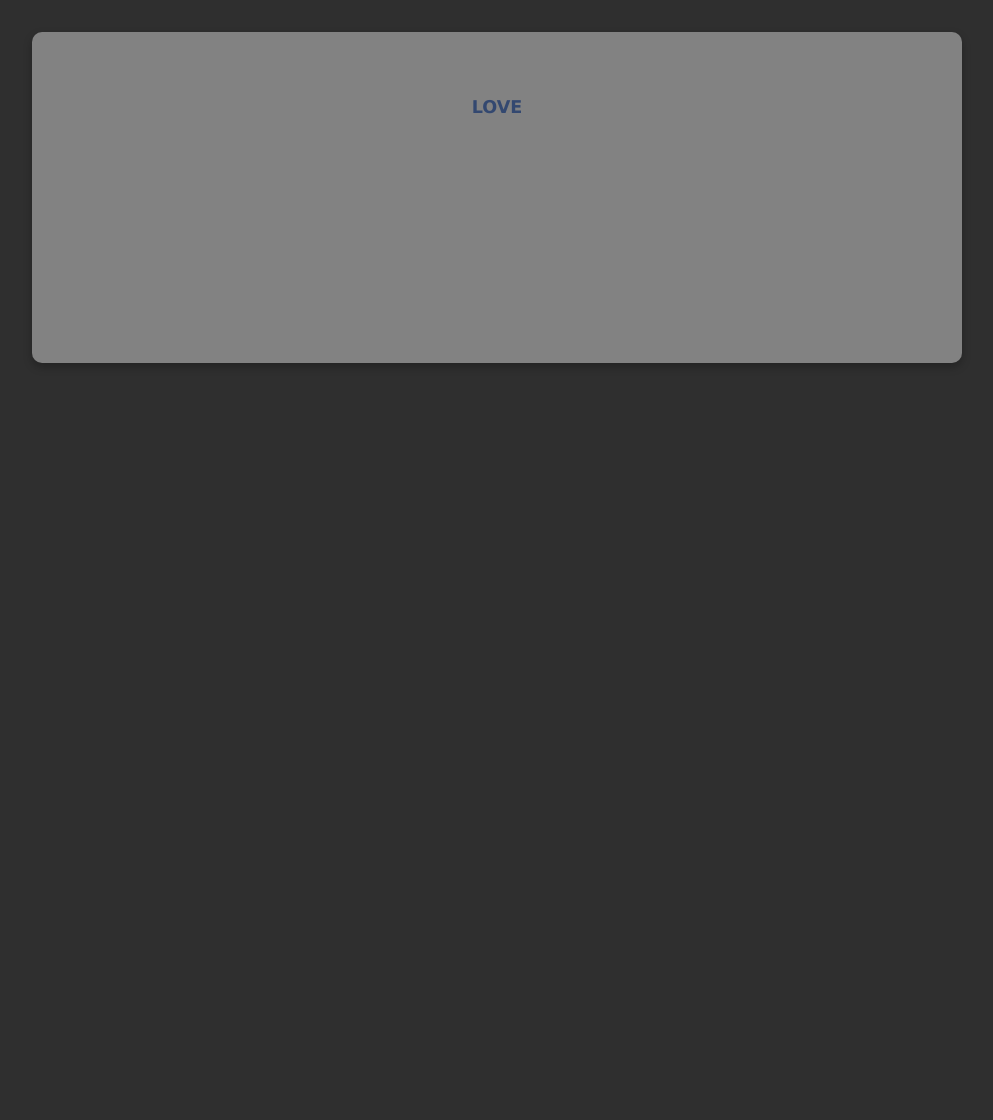
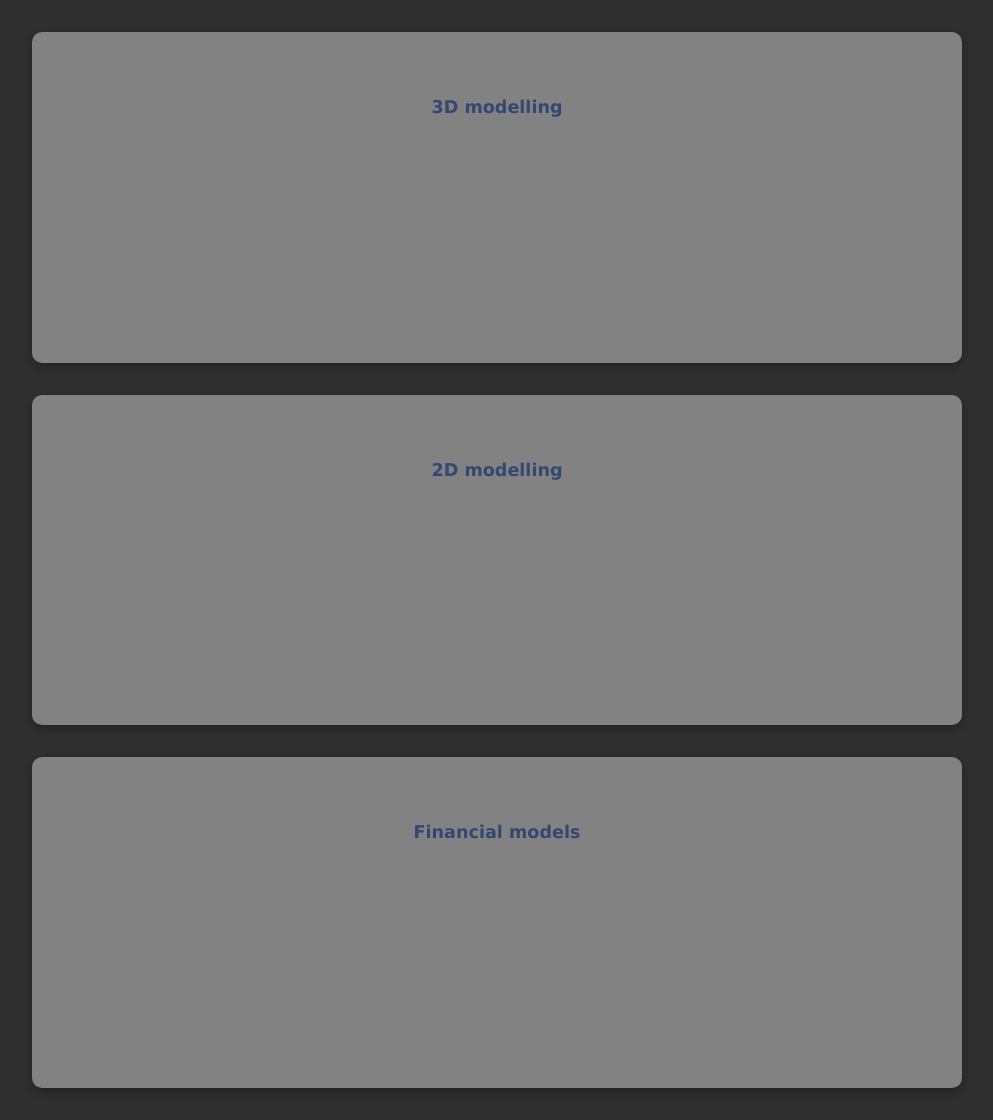
Before and after one commit to KarlLangser/AmbientExpress, a plain HTML site: page index.html in a window 1280 px wide. Shown: the whole page, without its empty margins (143-1136 px from the left). Before the commit the page ends 800 px from the top, so only its background shows below. Drawn offline with Linux system fonts and the light colour scheme.

Commit message:
Update index.html

```diff
--- a/index.html
+++ b/index.html
@@ -62,7 +62,13 @@
 </head>
 <body>
 <section id=main>
-    <h1>LOVE</h1>
+    <h1>3D modelling</h1>
+</section>
+<section id=main>
+    <h1>2D modelling</h1>
+</section>
+<section id=main>
+    <h1>Financial models</h1>
 </section>
 <script>
 </script>
```
